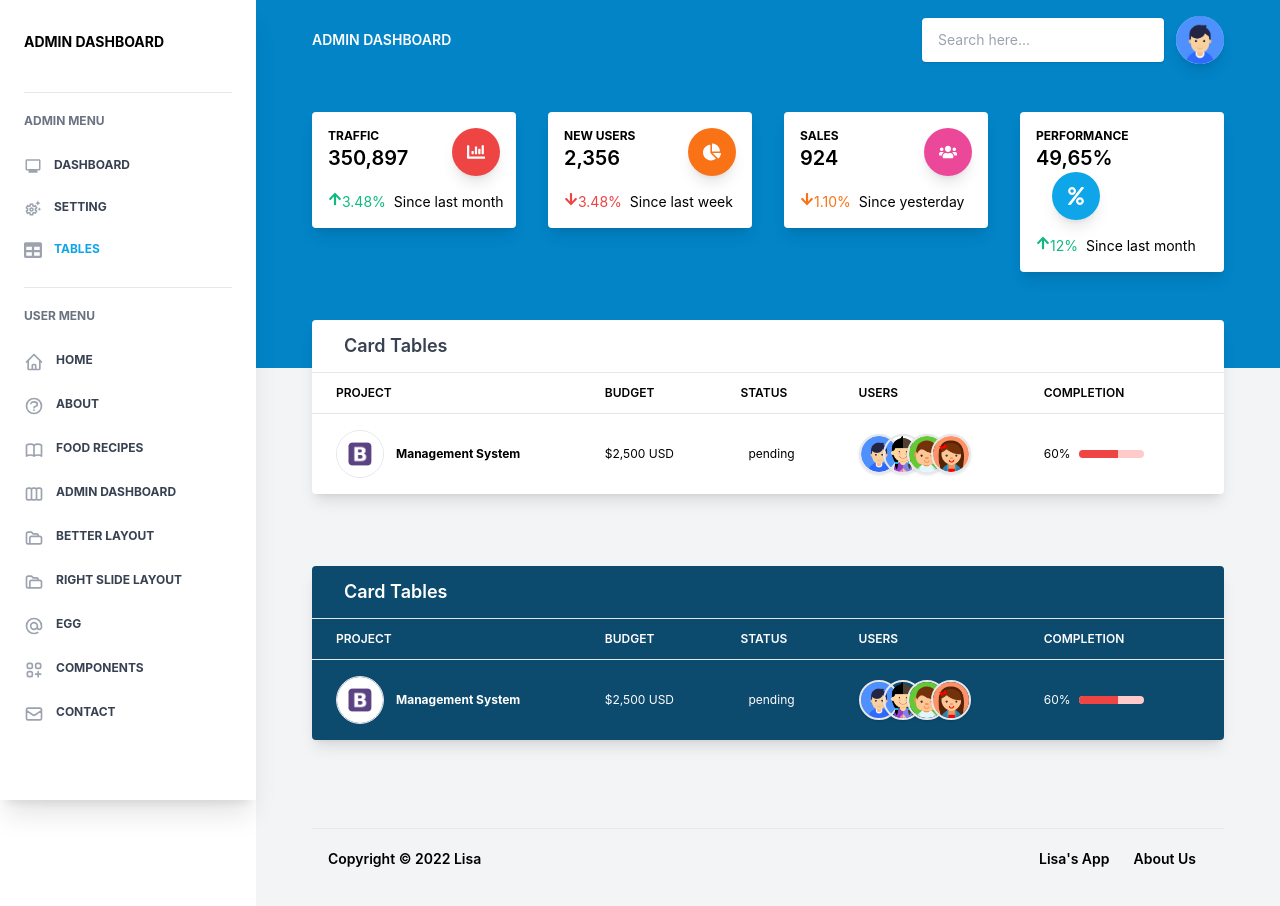
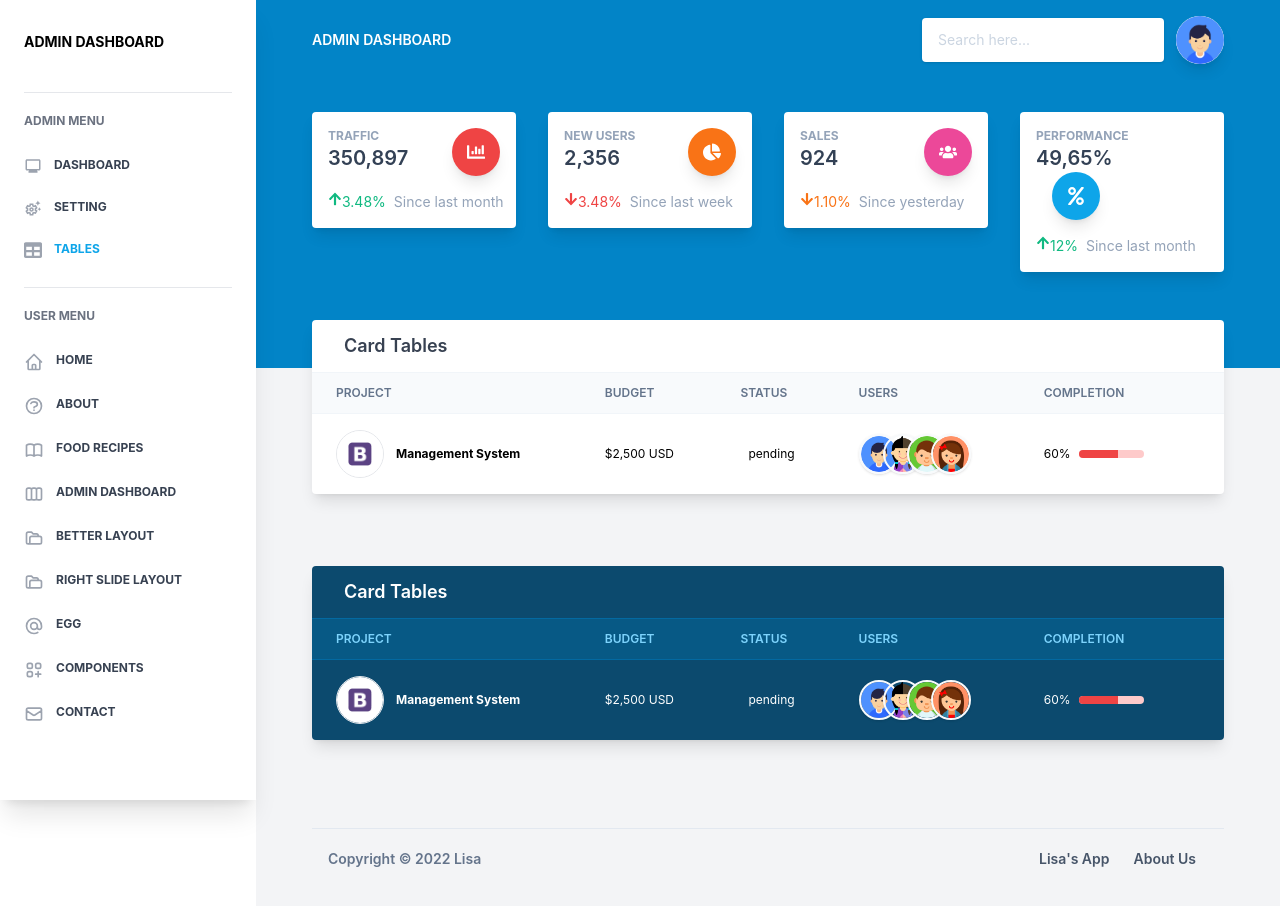
Before and after one commit to ellesis/tailwind-react, a React (Create React App) app: page /admin/tables in a window 1280 px wide. Shown: the top 906 px of the page. Built offline with nearby package versions, Linux system fonts and the light colour scheme.

Commit message:
Fix colors

```diff
--- a/src/components/cards/CardStats.js
+++ b/src/components/cards/CardStats.js
@@ -20,8 +20,8 @@ export default function CardStats({
         <div className="flex-auto p-4">
           <div className="flex flex-wrap">
             <div className="relative w-full pr-4 max-w-full flex-grow flex-1">
-              <h5 className="text-blueGray-400 uppercase font-bold text-xs">{statSubtitle}</h5>
-              <span className="font-semibold text-xl text-blueGray-700">{statTitle}</span>
+              <h5 className="text-slate-400 uppercase font-bold text-xs">{statSubtitle}</h5>
+              <span className="font-semibold text-xl text-slate-700">{statTitle}</span>
             </div>
             <div className="relative w-auto pl-4 flex-initial">
               <div
@@ -34,7 +34,7 @@ export default function CardStats({
               </div>
             </div>
           </div>
-          <p className="flex text-sm text-blueGray-400 mt-4">
+          <p className="flex text-sm text-slate-400 mt-4">
             <span className={statPercentColor + ' mr-2 flex'}>
               {statArrow === 'up' ? <FaArrowUp /> : statArrow === 'down' ? <FaArrowDown /> : ''} {statPercent}%
             </span>
--- a/src/components/charts/BarChart.js
+++ b/src/components/charts/BarChart.js
@@ -33,8 +33,8 @@ export default function BarChart() {
         <div className="rounded-t mb-0 px-4 py-3 bg-transparent">
           <div className="flex flex-wrap items-center">
             <div className="relative w-full max-w-full flex-grow flex-1">
-              <h6 className="uppercase text-blueGray-400 mb-1 text-xs font-semibold">Tea Order</h6>
-              <h2 className="text-blueGray-700 text-xl font-semibold">Total orders</h2>
+              <h6 className="uppercase text-slate-400 mb-1 text-xs font-semibold">Tea Order</h6>
+              <h2 className="text-slate-700 text-xl font-semibold">Total orders</h2>
             </div>
           </div>
         </div>
--- a/src/components/charts/LineChart.js
+++ b/src/components/charts/LineChart.js
@@ -24,8 +24,8 @@ export default function LineChart() {
         <div className="rounded-t mb-0 px-4 py-3 bg-transparent">
           <div className="flex flex-wrap items-center">
             <div className="relative w-full max-w-full flex-grow flex-1">
-              <h6 className="uppercase text-blueGray-400 mb-1 text-xs font-semibold">Performance</h6>
-              <h2 className="text-blueGray-700 text-xl font-semibold">Total orders</h2>
+              <h6 className="uppercase text-slate-400 mb-1 text-xs font-semibold">Performance</h6>
+              <h2 className="text-slate-700 text-xl font-semibold">Total orders</h2>
             </div>
           </div>
         </div>
--- a/src/components/dropdowns/UserDropdown.js
+++ b/src/components/dropdowns/UserDropdown.js
@@ -21,7 +21,7 @@ export default function UserDropdown() {
   return (
     <>
       <a
-        className="text-blueGray-500 block"
+        className="text-slate-500 block"
         href="#"
         ref={btnDropdownRef}
         onClick={(e) => {
@@ -30,7 +30,7 @@ export default function UserDropdown() {
         }}
       >
         <div className="items-center flex">
-          <span className="w-12 h-12 text-sm text-white bg-blueGray-200 inline-flex items-center justify-center rounded-full">
+          <span className="w-12 h-12 text-sm text-white bg-slate-200 inline-flex items-center justify-center rounded-full">
             <img
               alt="User Avatar"
               className="w-full rounded-full align-middle border-none shadow-lg"
@@ -50,29 +50,29 @@ export default function UserDropdown() {
       >
         <a
           href="#"
-          className={'text-sm py-2 px-4 font-normal block w-full whitespace-nowrap bg-transparent text-blueGray-700'}
+          className={'text-sm py-2 px-4 font-normal block w-full whitespace-nowrap bg-transparent text-slate-700'}
           onClick={(e) => e.preventDefault()}
         >
           User Profile
         </a>
         <a
           href="#"
-          className={'text-sm py-2 px-4 font-normal block w-full whitespace-nowrap bg-transparent text-blueGray-700'}
+          className={'text-sm py-2 px-4 font-normal block w-full whitespace-nowrap bg-transparent text-slate-700'}
           onClick={(e) => e.preventDefault()}
         >
           Setting
         </a>
         <a
           href="#"
-          className={'text-sm py-2 px-4 font-normal block w-full whitespace-nowrap bg-transparent text-blueGray-700'}
+          className={'text-sm py-2 px-4 font-normal block w-full whitespace-nowrap bg-transparent text-slate-700'}
           onClick={(e) => e.preventDefault()}
         >
           help
         </a>
-        <div className="h-0 my-2 border border-solid border-blueGray-100" />
+        <div className="h-0 my-2 border border-solid border-slate-100" />
         <a
           href="#"
-          className={'text-sm py-2 px-4 font-normal block w-full whitespace-nowrap bg-transparent text-blueGray-700'}
+          className={'text-sm py-2 px-4 font-normal block w-full whitespace-nowrap bg-transparent text-slate-700'}
           onClick={(e) => e.preventDefault()}
         >
           Sign Out
--- a/src/components/footers/FooterAdmin.js
+++ b/src/components/footers/FooterAdmin.js
@@ -5,27 +5,24 @@ export default function FooterAdmin() {
     <>
       <footer className="block py-4">
         <div className="container mx-auto px-4">
-          <hr className="mb-4 border-b-1 border-blueGray-200" />
+          <hr className="mb-4 border-b-1 border-slate-200" />
           <div className="flex flex-wrap items-center md:justify-between justify-center">
             <div className="w-full md:w-4/12 px-4">
-              <div className="text-sm text-blueGray-500 font-semibold py-1 text-center md:text-left">
+              <div className="text-sm text-slate-500 font-semibold py-1 text-center md:text-left">
                 Copyright © {new Date().getFullYear()} Lisa
               </div>
             </div>
             <div className="w-full md:w-8/12 px-4">
               <ul className="flex flex-wrap list-none md:justify-end  justify-center">
                 <li>
-                  <a
-                    href=""
-                    className="text-blueGray-600 hover:text-blueGray-800 text-sm font-semibold block py-1 px-3"
-                  >
+                  <a href="" className="text-slate-600 hover:text-slate-800 text-sm font-semibold block py-1 px-3">
                     Lisa's App
                   </a>
                 </li>
                 <li>
                   <a
                     href="https://www.creative-tim.com/presentation?ref=nr-footer-admin"
-                    className="text-blueGray-600 hover:text-blueGray-800 text-sm font-semibold block py-1 px-3"
+                    className="text-slate-600 hover:text-slate-800 text-sm font-semibold block py-1 px-3"
                   >
                     About Us
                   </a>
--- a/src/components/navbars/AdminNavbar.js
+++ b/src/components/navbars/AdminNavbar.js
@@ -18,13 +18,13 @@ export default function AdminNavbar() {
           {/* Search Form */}
           <form className="md:flex hidden flex-row flex-wrap items-center lg:ml-auto mr-3">
             <div className="relative flex w-full flex-wrap items-stretch">
-              <span className="z-10 h-full leading-snug font-normal absolute text-center text-blueGray-300 bg-transparent rounded text-base items-center justify-center w-8 pl-3 py-3">
+              <span className="z-10 h-full leading-snug font-normal absolute text-center text-slate-300 bg-transparent rounded text-base items-center justify-center w-8 pl-3 py-3">
                 <i className="fas fa-search"></i>
               </span>
               <input
                 type="text"
                 placeholder="Search here..."
-                className="border-0 px-2 py-3 placeholder-blueGray-300 text-blueGray-600 relative bg-white rounded text-sm shadow outline-none focus:outline-none focus:ring w-full pl-4"
+                className="border-0 px-2 py-3 placeholder-slate-300 text-slate-600 relative bg-white rounded text-sm shadow outline-none focus:outline-none focus:ring w-full pl-4"
               />
             </div>
           </form>
--- a/src/components/tables/UserTable.js
+++ b/src/components/tables/UserTable.js
@@ -28,8 +28,8 @@ export default function UserTable({color}) {
                   className={
                     'px-6 align-middle border border-solid py-3 text-xs uppercase border-l-0 border-r-0 whitespace-nowrap font-semibold text-left ' +
                     (color === 'light'
-                      ? 'bg-blueGray-50 text-blueGray-500 border-blueGray-100'
-                      : 'bg-lightBlue-800 text-lightBlue-300 border-lightBlue-700')
+                      ? 'bg-slate-50 text-slate-500 border-slate-100'
+                      : 'bg-sky-800 text-sky-300 border-sky-700')
                   }
                 >
                   Project
@@ -38,8 +38,8 @@ export default function UserTable({color}) {
                   className={
                     'px-6 align-middle border border-solid py-3 text-xs uppercase border-l-0 border-r-0 whitespace-nowrap font-semibold text-left ' +
                     (color === 'light'
-                      ? 'bg-blueGray-50 text-blueGray-500 border-blueGray-100'
-                      : 'bg-lightBlue-800 text-lightBlue-300 border-lightBlue-700')
+                      ? 'bg-slate-50 text-slate-500 border-slate-100'
+                      : 'bg-sky-800 text-sky-300 border-sky-700')
                   }
                 >
                   Budget
@@ -48,8 +48,8 @@ export default function UserTable({color}) {
                   className={
                     'px-6 align-middle border border-solid py-3 text-xs uppercase border-l-0 border-r-0 whitespace-nowrap font-semibold text-left ' +
                     (color === 'light'
-                      ? 'bg-blueGray-50 text-blueGray-500 border-blueGray-100'
-                      : 'bg-lightBlue-800 text-lightBlue-300 border-lightBlue-700')
+                      ? 'bg-slate-50 text-slate-500 border-slate-100'
+                      : 'bg-sky-800 text-sky-300 border-sky-700')
                   }
                 >
                   Status
@@ -58,8 +58,8 @@ export default function UserTable({color}) {
                   className={
                     'px-6 align-middle border border-solid py-3 text-xs uppercase border-l-0 border-r-0 whitespace-nowrap font-semibold text-left ' +
                     (color === 'light'
-                      ? 'bg-blueGray-50 text-blueGray-500 border-blueGray-100'
-                      : 'bg-lightBlue-800 text-lightBlue-300 border-lightBlue-700')
+                      ? 'bg-slate-50 text-slate-500 border-slate-100'
+                      : 'bg-sky-800 text-sky-300 border-sky-700')
                   }
                 >
                   Users
@@ -68,8 +68,8 @@ export default function UserTable({color}) {
                   className={
                     'px-6 align-middle border border-solid py-3 text-xs uppercase border-l-0 border-r-0 whitespace-nowrap font-semibold text-left ' +
                     (color === 'light'
-                      ? 'bg-blueGray-50 text-blueGray-500 border-blueGray-100'
-                      : 'bg-lightBlue-800 text-lightBlue-300 border-lightBlue-700')
+                      ? 'bg-slate-50 text-slate-500 border-slate-100'
+                      : 'bg-sky-800 text-sky-300 border-sky-700')
                   }
                 >
                   Completion
@@ -78,8 +78,8 @@ export default function UserTable({color}) {
                   className={
                     'px-6 align-middle border border-solid py-3 text-xs uppercase border-l-0 border-r-0 whitespace-nowrap font-semibold text-left ' +
                     (color === 'light'
-                      ? 'bg-blueGray-50 text-blueGray-500 border-blueGray-100'
-                      : 'bg-lightBlue-800 text-lightBlue-300 border-lightBlue-700')
+                      ? 'bg-slate-50 text-slate-500 border-slate-100'
+                      : 'bg-sky-800 text-sky-300 border-sky-700')
                   }
                 ></th>
               </tr>
@@ -107,22 +107,22 @@ export default function UserTable({color}) {
                     <img
                       src={require('../../assets/img/avatar/boy.png')}
                       alt="..."
-                      className="w-10 h-10 rounded-full border-2 border-blueGray-50 shadow"
+                      className="w-10 h-10 rounded-full border-2 border-slate-50 shadow"
                     ></img>
                     <img
                       src={require('../../assets/img/avatar/girl-p.png')}
                       alt="..."
-                      className="w-10 h-10 rounded-full border-2 border-blueGray-50 shadow -ml-4"
+                      className="w-10 h-10 rounded-full border-2 border-slate-50 shadow -ml-4"
                     ></img>
                     <img
                       src={require('../../assets/img/avatar/boy-green.png')}
                       alt="..."
-                      className="w-10 h-10 rounded-full border-2 border-blueGray-50 shadow -ml-4"
+                      className="w-10 h-10 rounded-full border-2 border-slate-50 shadow -ml-4"
                     ></img>
                     <img
                       src={require('../../assets/img/avatar/girl.png')}
                       alt="..."
-                      className="w-10 h-10 rounded-full border-2 border-blueGray-50 shadow -ml-4"
+                      className="w-10 h-10 rounded-full border-2 border-slate-50 shadow -ml-4"
                     ></img>
                   </div>
                 </td>
```
Also changed, not shown: src/components/cards/SocialTrafficCard.js (+4 -4 lines), src/components/forms/UserInfo.js (+26 -26 lines).
